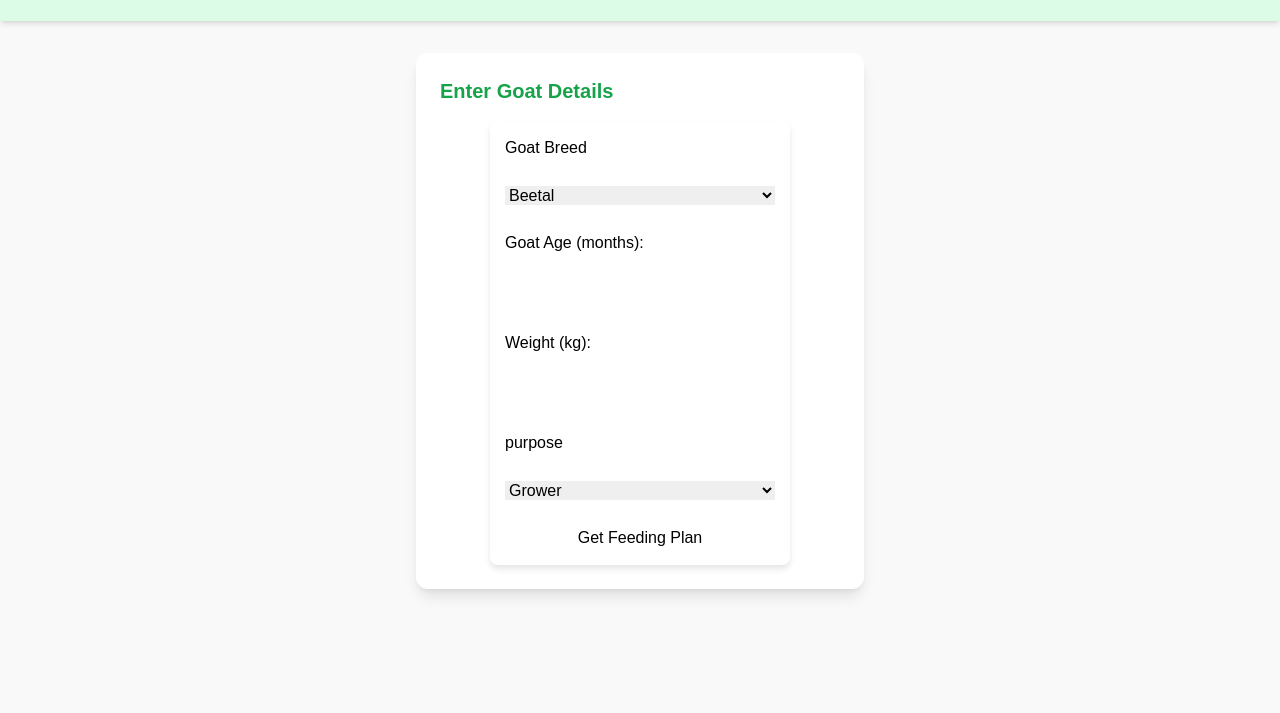
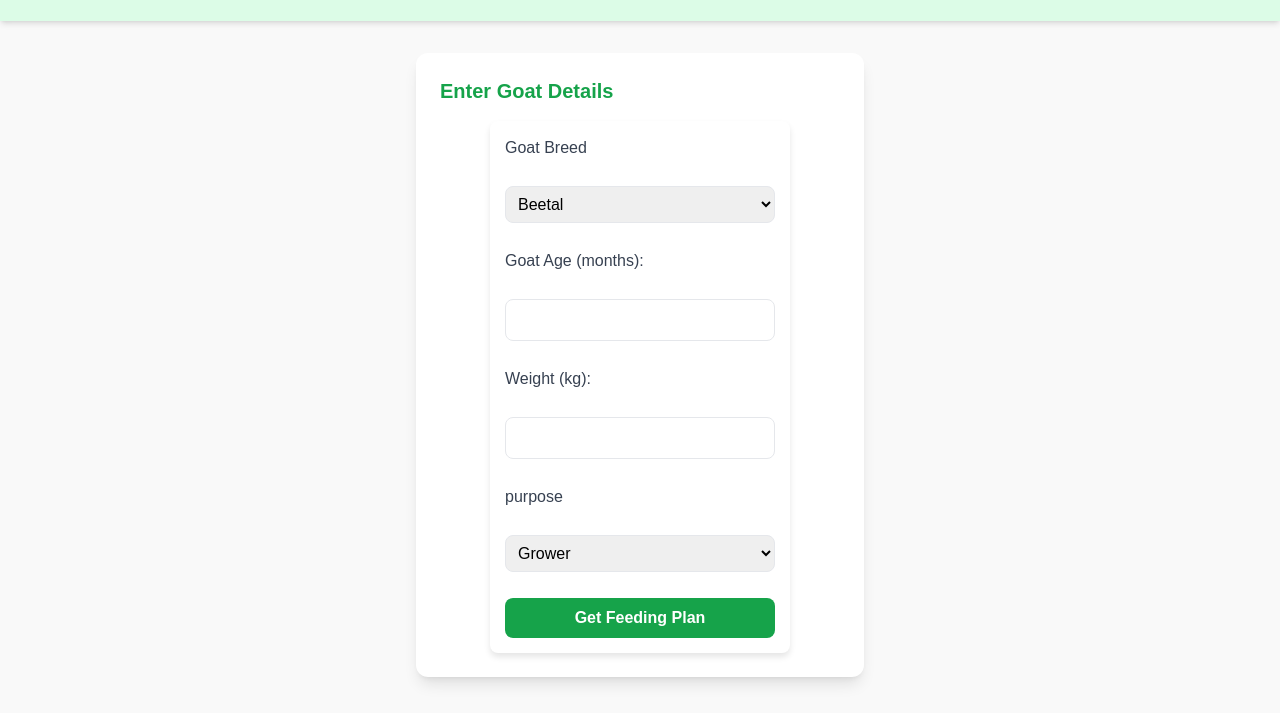
Before and after one commit to rahatali555/Goat-app, a plain HTML site: page index.html in a window 1280 px wide. Shown: the part 87-800 px from the top of the page. Drawn offline with nearby package versions, Linux system fonts and the light colour scheme.

Commit message:
added tailwind in form

```diff
--- a/index.html
+++ b/index.html
@@ -37,8 +37,10 @@
       <!-- Goat information form -->
       <form id="goatForm" class="space-y-4">
         <!-- Breed input -->
-        <label for="breed">Goat Breed</label>
-       <select id="breed" required>
+        <label for="breed" class="block font-medium text-gray-700">Goat Breed</label>
+       <select id="breed" required
+       class="w-full border p-2 rounded-lg focus:outline-none focus:ring-2 focus:ring-green-500"
+       >
         <option>Beetal</option>
         <option>Teddi</option>
         <option>Dera Din Panah</option>
@@ -52,22 +54,24 @@
        </select>
 
         <!-- Age input -->
-        <label for="age">Goat Age (months):</label>
+        <label for="age" class="block font-medium text-gray-700">Goat Age (months):</label>
         <input
           type="number"
           id="age"
           required
+          class="w-full border p-2 rounded-lg focus:outline-none focus:ring-2 focus:ring-green-500"
         >
 
         <!-- Weight input -->
-        <label for="weight">Weight (kg):</label>
+        <label for="weight" class="block font-medium text-gray-700">Weight (kg):</label>
         <input
           type="number"
           id="weight"
           required
+          class="w-full border p-2 rounded-lg focus:outline-none focus:ring-2 focus:ring-green-500"
         >
-        <label for="purpose">purpose</label>
-        <select id="purpose">
+        <label for="purpose" class="block font-medium text-gray-700">purpose</label>
+        <select id="purpose" class="w-full border p-2 rounded-lg focus:outline-none focus:ring-2 focus:ring-green-500">
           <option value="grower">Grower</option>
           <option value="lactation">Lactation</option>
           <option value="fattening">Fattening</option>
@@ -75,7 +79,7 @@
         </select>
 
         <!-- Submit button -->
-        <button type="submit">Get Feeding Plan</button>
+        <button type="submit" class="w-full bg-green-600 text-white font-bold py-2 px-4 rounded-lg hover:bg-green-700 transition">Get Feeding Plan</button>
       </form>
     </section>
 
```
